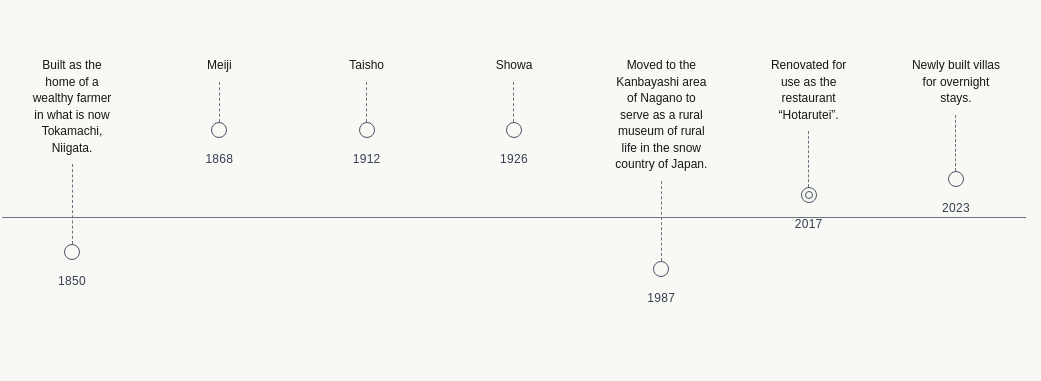
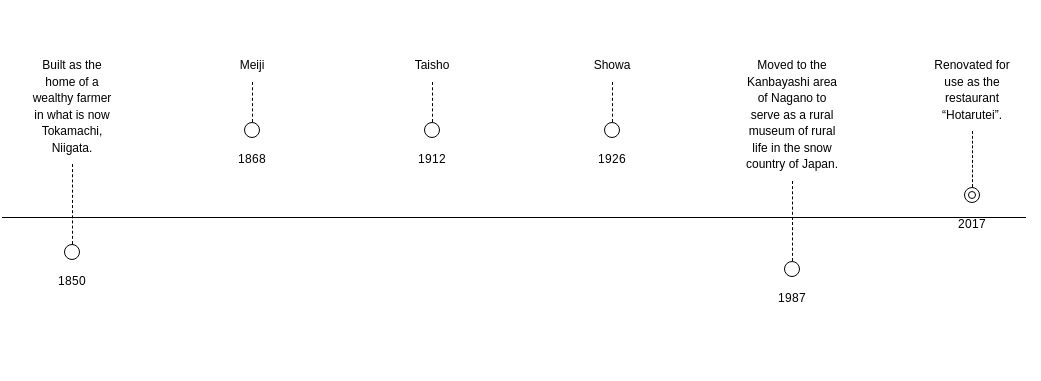
Before and after one commit to didikhokki/mmi-nextjs-app, a Next.js app: page / in a window 1280 px wide. Shown: the part 2026-2407 px from the top of the page, without its empty margins (126-1167 px from the left). Built offline with nearby package versions, Linux system fonts and the light colour scheme.

Commit message:
Information 5

```diff
--- a/components/HistoryTimeline.tsx
+++ b/components/HistoryTimeline.tsx
@@ -41,17 +41,18 @@ const timelineData = [
 
 export default function HistoryTimeline() {
   return (
-    <section className="w-full bg-[#f8f8f5] py-24">
-      <div className="max-w-7xl mx-auto px-10">
+    <section className="w-full bg-white py-24">
+      <div className="max-w-7xl mx-auto px-4 sm:px-10">
         {/* Wrapper */}
         <div className="relative w-full">
+
           {/* Horizontal Line */}
-          <div className="absolute top-[160px] left-0 w-full h-[1px] bg-gray-500"></div>
+          <div className="absolute top-[160px] left-0 w-full h-[1px] bg-black"></div>
 
           {/* Timeline Items */}
-          <div className="flex justify-between items-start">
+          <div className="flex justify-between items-start overflow-x-auto gap-10 pb-6">
             {timelineData.map((item, index) => {
-              // Height rules like original
+              // Height rules
               let dashHeight = "h-10";
               if (item.size === "large") dashHeight = "h-20";
               if (item.size === "medium") dashHeight = "h-14";
@@ -59,11 +60,11 @@ export default function HistoryTimeline() {
               return (
                 <div
                   key={index}
-                  className="relative flex flex-col items-center w-[140px]"
+                  className="relative flex flex-col items-center min-w-[140px]"
                 >
                   {/* Text Above */}
                   <p
-                    className={`text-[12px] whitespace-pre-line text-center leading-snug mb-2 ${
+                    className={`text-[12px] whitespace-pre-line text-center leading-snug mb-2 text-black ${
                       item.size === "small"
                         ? "font-medium"
                         : "font-normal"
@@ -74,23 +75,21 @@ export default function HistoryTimeline() {
 
                   {/* Dashed Line */}
                   <div
-                    className={`${dashHeight} border-l border-dashed border-gray-500`}
+                    className={`${dashHeight} border-l border-dashed border-black`}
                   ></div>
 
-                  {/* Circle exactly on line */}
+                  {/* Circle */}
                   <div className="relative flex items-center justify-center">
-                    <div
-                      className={`w-4 h-4 rounded-full border border-gray-600 bg-[#f8f8f5]`}
-                    ></div>
+                    <div className="w-4 h-4 rounded-full border border-black bg-white"></div>
 
                     {/* Active Double Ring */}
                     {item.active && (
-                      <div className="absolute w-2 h-2 rounded-full border border-gray-600"></div>
+                      <div className="absolute w-2 h-2 rounded-full border border-black"></div>
                     )}
                   </div>
 
                   {/* Year Below */}
-                  <p className="text-[12px] mt-3 tracking-wide text-gray-700">
+                  <p className="text-[12px] mt-3 tracking-wide text-black">
                     {item.year}
                   </p>
                 </div>
```
